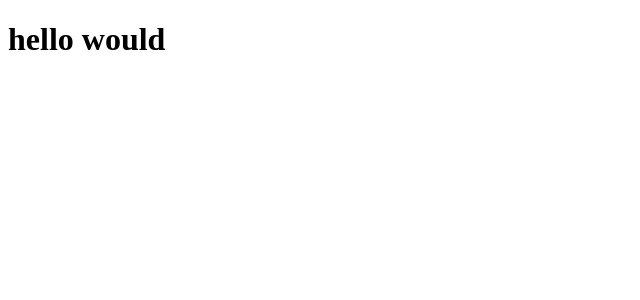
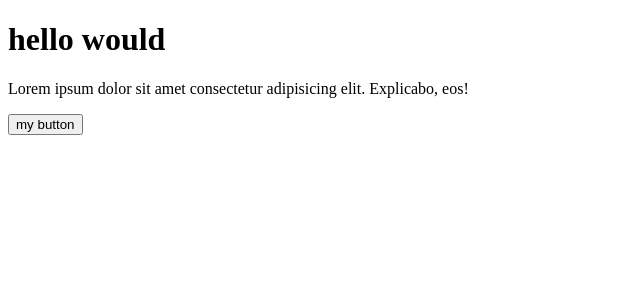
Before and after one commit to Amir-FF/vue-exercise, a Vue app: page / in a window 1280 px wide. Shown: the top 300 px of the page, without its empty margins (0-640 px from the left). Built offline with nearby package versions, Linux system fonts and the light colour scheme.

Commit message:
add syntax vue js

```diff
--- a/src/App.vue
+++ b/src/App.vue
@@ -1,7 +1,10 @@
 <script setup>
-
+  import MyComponent from './components/MyComponent.vue';
 </script>
 
 <template>
+
   <h1>hello would</h1>
+
+  <MyComponent />
 </template>
--- /dev/null
+++ b/src/components/MyButton.vue
@@ -0,0 +1,3 @@
+<template>
+    <button>my button</button>
+</template>
--- /dev/null
+++ b/src/components/MyComponent.vue
@@ -0,0 +1,12 @@
+<script setup>
+    import MyButton from './MyButton.vue';
+</script>
+
+<template>
+
+
+    <p>Lorem ipsum dolor sit amet consectetur adipisicing elit. Explicabo, eos!</p>
+
+    <MyButton />
+
+</template>
```
